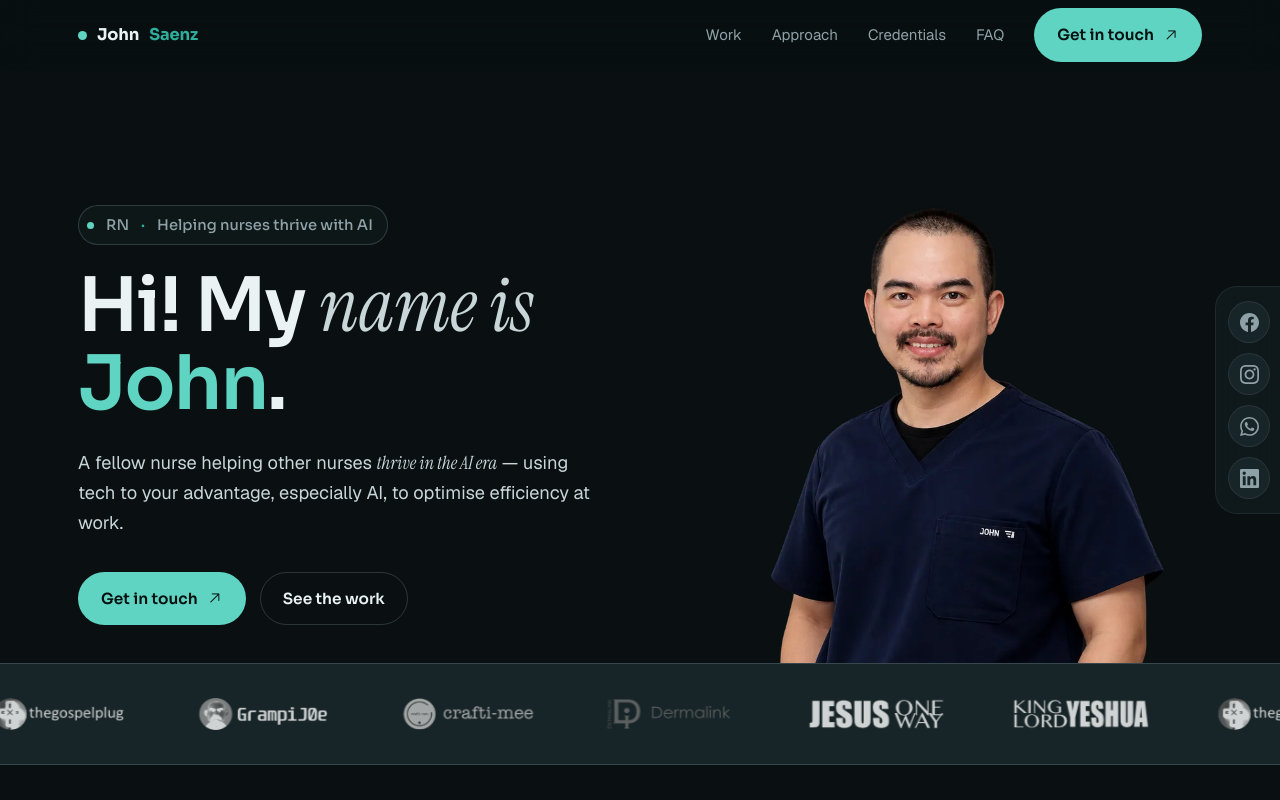
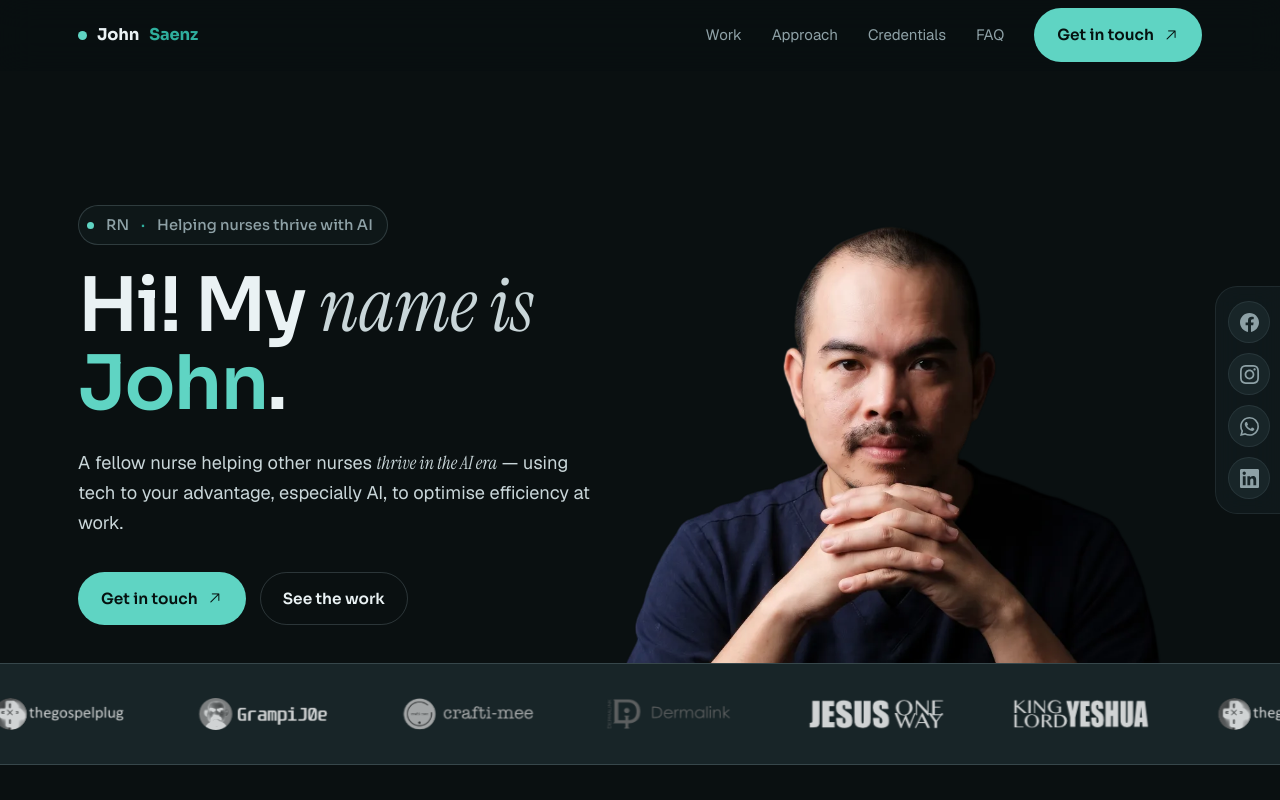
Before and after one commit to jsaenz03/johnsaenz, a plain HTML site: page index.html in a window 1280 px wide. Shown: the top 800 px of the page. Drawn offline with Linux system fonts and the light colour scheme.

Commit message:
hero: swap standing cutout for seated clasped-hands studio portrait
- index.html: hero img -> photos/hero-jobs-clasped-cutout.webp (970x1300, transparent, single left light)
- photos/: add hero render sources, cutout intermediates and rollback assets
- PRODUCT.md: clarify experience floor wording (owner edit)
- index.html: redundant width/height on .hero-trail canvas (rendering-neutral)

```diff
--- a/index.html
+++ b/index.html
@@ -208,7 +208,7 @@
       animation: caret-blink 1.1s steps(1) infinite;
     }
     @keyframes caret-blink { 50% { opacity: 0; } }
-    .hero-trail { position: absolute; inset: 0; z-index: 0; pointer-events: none; }
+    .hero-trail { position: absolute; inset: 0; width: 100%; height: 100%; z-index: 0; pointer-events: none; }
 
     /* Cutout figure: oversized, anchored to the grid top so the hero's bottom edge
        crops the figure just below the waist — it steps out of the carousel. */
@@ -673,7 +673,7 @@
           </div>
         </div>
         <figure class="hero-figure reveal" style="--d:180ms">
-          <img src="photos/hero-bodyshot2.webp" alt="Portrait of John Saenz, Registered Nurse and founder of ClinicIQ Solutions" loading="eager" fetchpriority="high" decoding="async" width="868" height="1300" />
+          <img src="photos/hero-jobs-clasped-cutout.webp" alt="Portrait of John Saenz, Registered Nurse and founder of ClinicIQ Solutions, seated at a desk in thoughtful pose" loading="eager" fetchpriority="high" decoding="async" width="970" height="1300" />
         </figure>
       </div>
     </section>
```
Also changed, not shown: photos/hero-jobs-clasped-cutout.webp (added), photos/hero-jobs-cutout.webp (added), photos/hero-jobs-pose-smiling.jpg (added), photos/hero-studio.webp (added), 10 other files.
